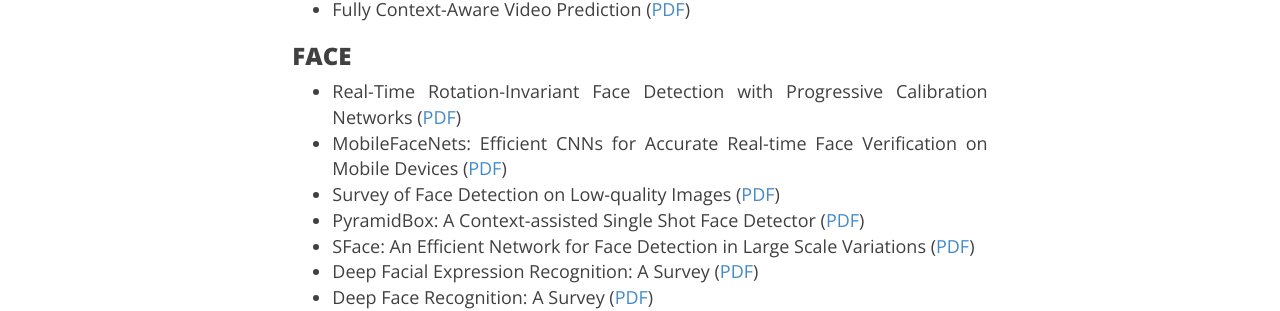
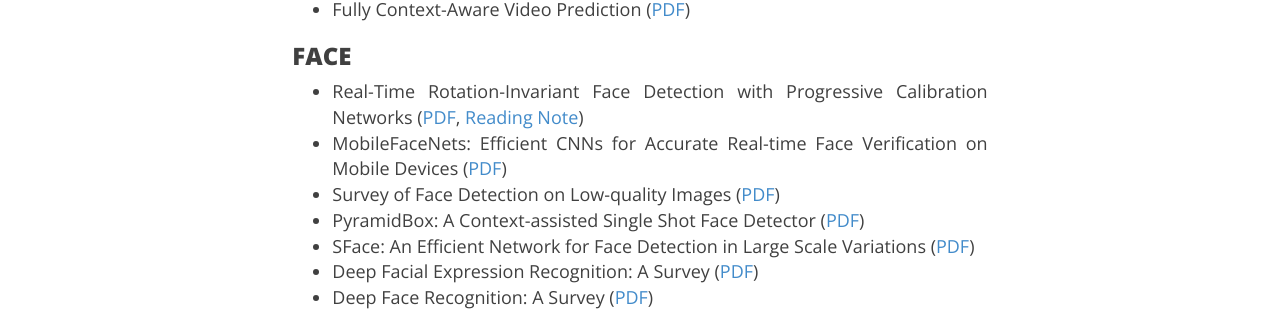
Before and after one commit to joshua19881228/joshua19881228.github.io, a Jekyll site: the page built from _posts/Computer_Vision/2016-08-25-my-jumble-of-computer-vision.md, in a window 1280 px wide and 900 px high, scrolled down 11404 px. Shown: the part 155-466 px from the top of the window. Built offline with Jekyll 4.4.1, drawn with Linux system fonts in a browser that asks for light colours; nearby versions of some CDN libraries; formulas are drawn with MathJax 3; comment, search, counter and statistics services are not loaded.

Commit message:
add reading note

```diff
--- a/_posts/Computer_Vision/2016-08-25-my-jumble-of-computer-vision.md
+++ b/_posts/Computer_Vision/2016-08-25-my-jumble-of-computer-vision.md
@@ -286,7 +286,7 @@ I am going to maintain this page to record a few things about computer vision th
 
 ### FACE ###
 
-* Real-Time Rotation-Invariant Face Detection with Progressive Calibration Networks ([PDF](https://arxiv.org/abs/1804.06039))
+* Real-Time Rotation-Invariant Face Detection with Progressive Calibration Networks ([PDF](https://arxiv.org/abs/1804.06039), [Reading Note](https://joshua19881228.github.io/2018-04-27-Real-Time-Face-Detection/))
 * MobileFaceNets: Efficient CNNs for Accurate Real-time Face Verification on Mobile Devices ([PDF](https://arxiv.org/abs/1804.07573))
 * Survey of Face Detection on Low-quality Images ([PDF](https://arxiv.org/abs/1804.07362))
 * PyramidBox: A Context-assisted Single Shot Face Detector ([PDF](https://arxiv.org/abs/1803.07737))
```
